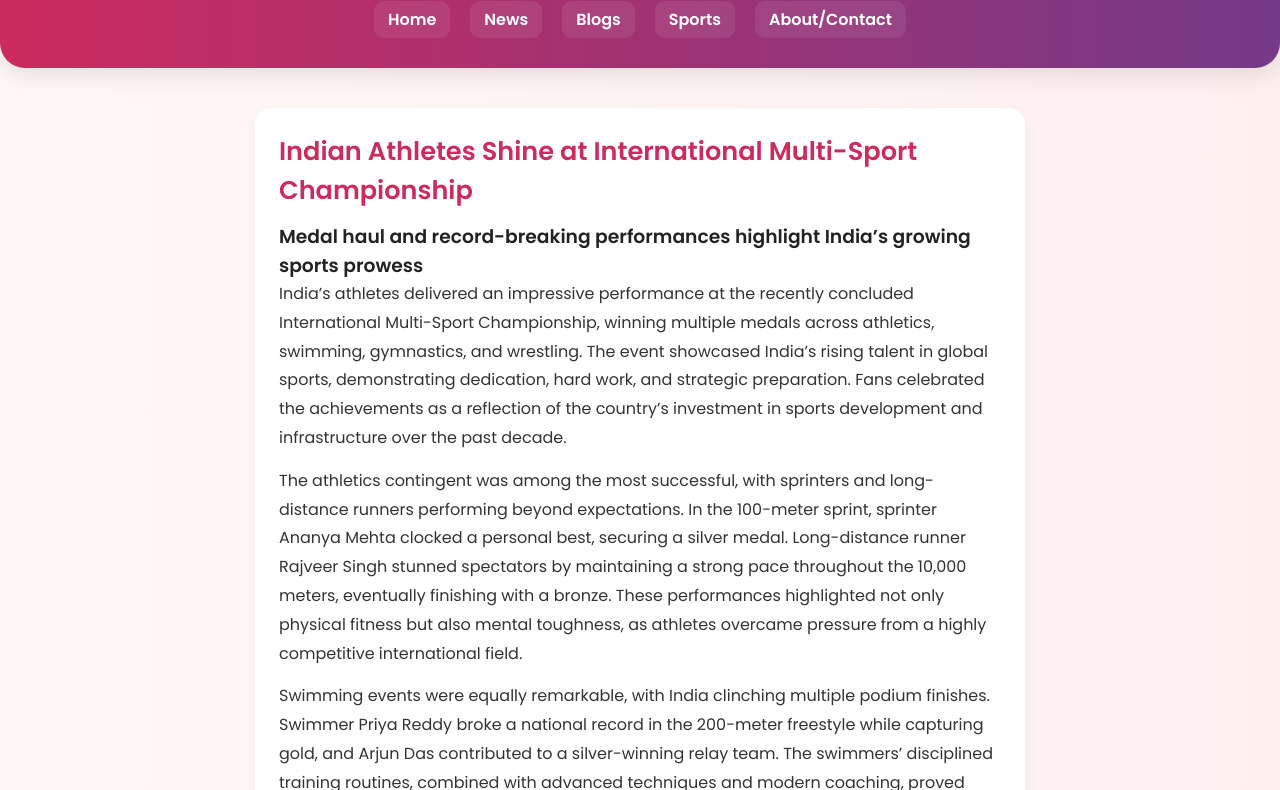
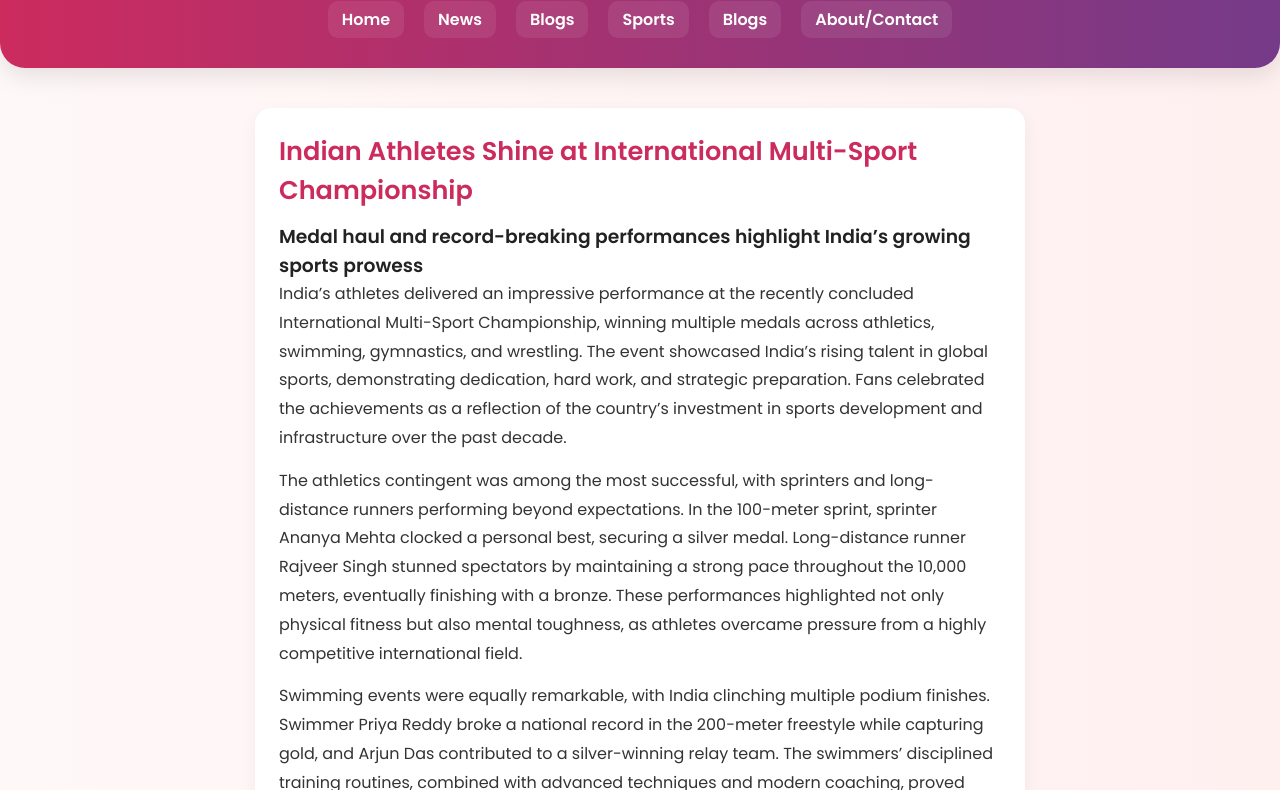
Before and after one commit to RBEmpireClubs/RBEmpireClubs.github.io, a plain HTML site: page sports3.html in a window 1280 px wide. Shown: the part 100-890 px from the top of the page. Drawn offline with Linux system fonts and the light colour scheme.

Commit message:
Other Sports

```diff
--- a/sports3.html
+++ b/sports3.html
@@ -111,6 +111,7 @@
       <a href="https://rbempireclubs.github.io/#news">News</a>
       <a href="https://rbempireclubs.github.io/#blog">Blogs</a>
       <a href="https://rbempireclubs.github.io/#sports">Sports</a>
+	  <a href="https://rbempireclubs.github.io/#blog">Blogs</a>
       <a href="https://rbempireclubs.github.io/#about">About/Contact</a>
     </nav>
   </header>
```
